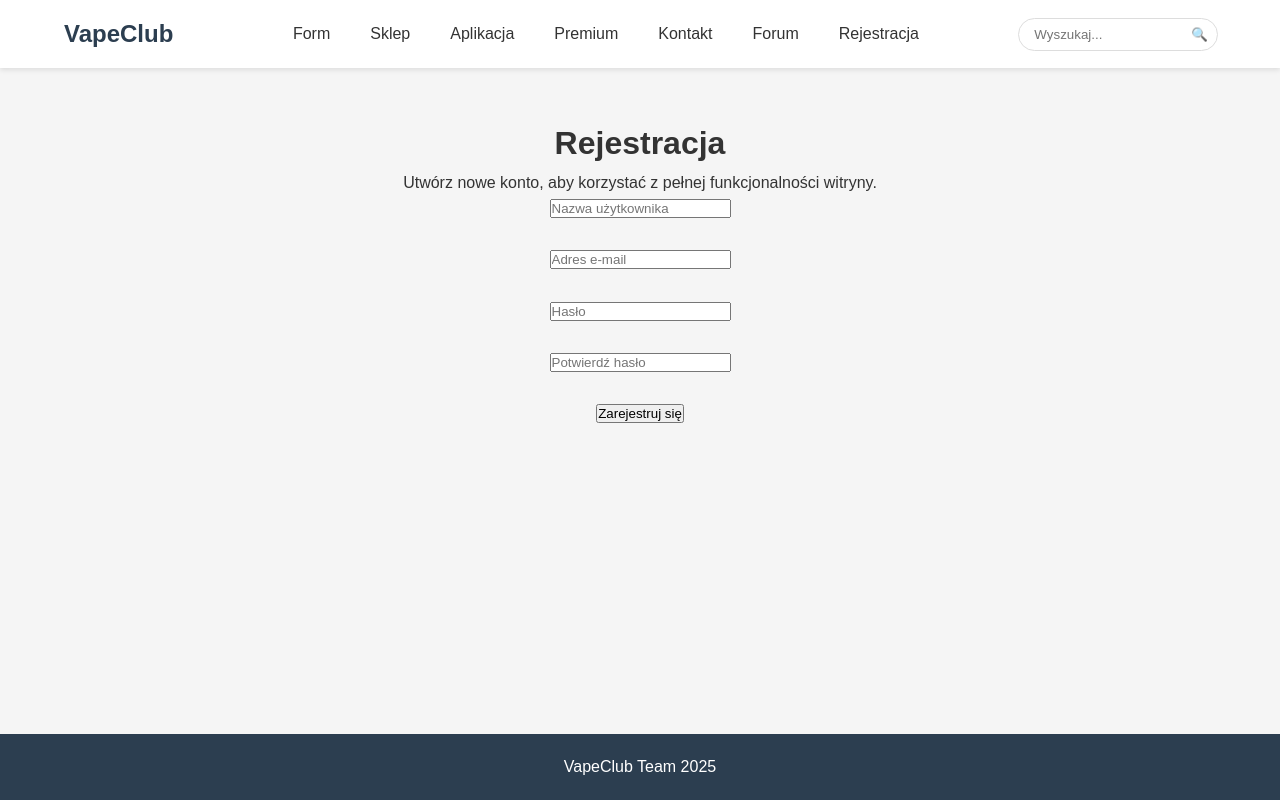
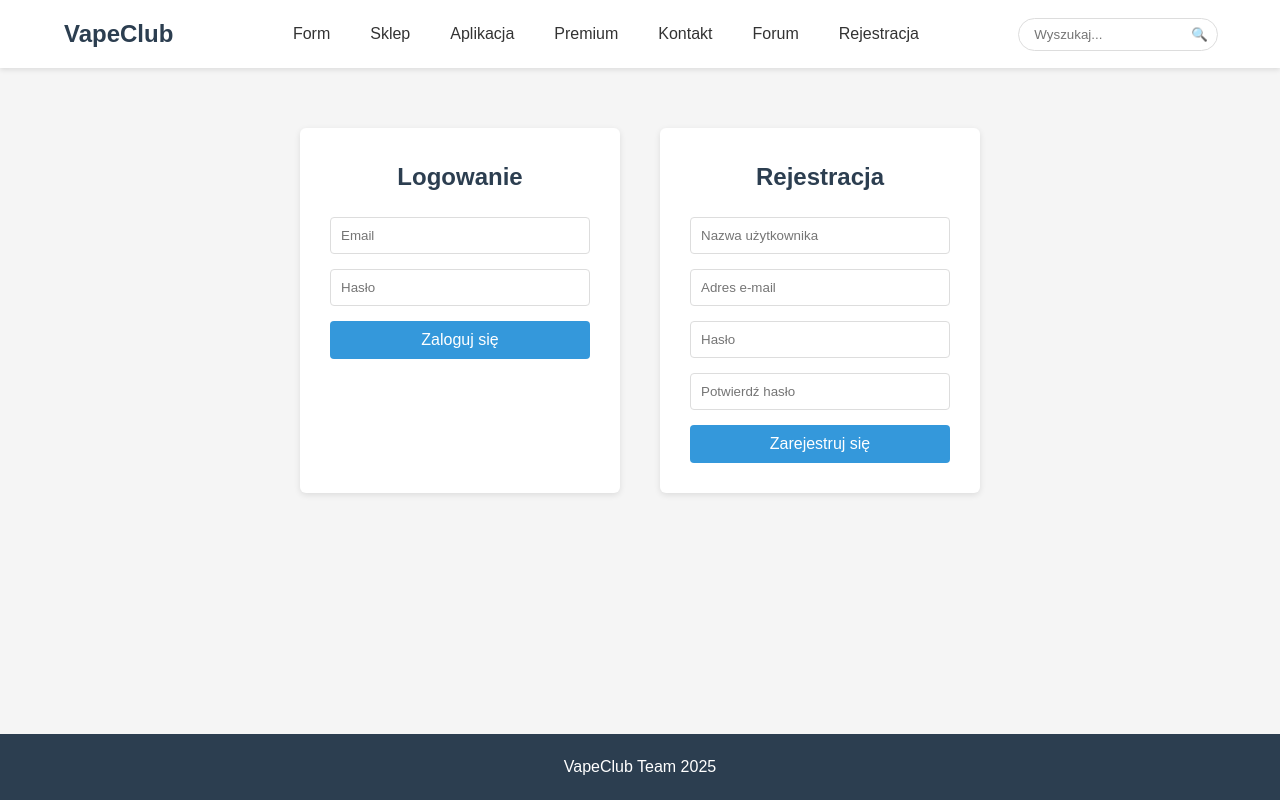
Before and after one commit to Cukrzyk05/Strona, a plain HTML site: page rejestracja.html in a window 1280 px wide. Drawn offline with Linux system fonts and the light colour scheme.

Commit message:
Update rejestracja.html

```diff
--- a/rejestracja.html
+++ b/rejestracja.html
@@ -3,12 +3,10 @@
 <head>
   <meta charset="UTF-8">
   <meta name="viewport" content="width=device-width, initial-scale=1">
-  <title>Rejestracja - VapeClub</title>
+  <title>Rejestracja / Logowanie - VapeClub</title>
   <style>
     * {
-      margin: 0;
-      padding: 0;
-      box-sizing: border-box;
+      margin: 0; padding: 0; box-sizing: border-box;
       font-family: Arial, sans-serif;
     }
     body {
@@ -22,82 +20,98 @@
       padding: 15px 0;
     }
     .container {
-      width: 90%;
-      max-width: 1200px;
+      width: 90%; max-width: 1200px;
       margin: 0 auto;
-      display: flex;
-      justify-content: space-between;
-      align-items: center;
+      display: flex; justify-content: space-between; align-items: center;
     }
     .logo {
-      font-size: 24px;
-      font-weight: bold;
-      color: #2c3e50;
-      text-decoration: none;
+      font-size: 24px; font-weight: bold;
+      color: #2c3e50; text-decoration: none;
       transition: color 0.3s;
     }
-    .logo:hover {
-      color: #3498db;
+    .logo:hover { color: #3498db; }
+    nav ul {
+      display: flex; list-style: none;
     }
-    nav ul {
-      display: flex;
-      list-style: none;
-    }
-    nav ul li {
-      margin-left: 20px;
-    }
+    nav ul li { margin-left: 20px; }
     nav ul li a {
-      text-decoration: none;
-      color: #333;
-      font-weight: 500;
-      padding: 5px 10px;
-      border-radius: 4px;
-      transition: all 0.3s;
+      text-decoration: none; color: #333; font-weight: 500;
+      padding: 5px 10px; border-radius: 4px; transition: all 0.3s;
     }
     nav ul li a:hover {
-      background-color: #f0f0f0;
-      color: #3498db;
+      background-color: #f0f0f0; color: #3498db;
     }
     .search-container {
-      display: flex;
-      align-items: center;
+      display: flex; align-items: center;
     }
     .search-input {
-      padding: 8px 15px;
-      border: 1px solid #ddd;
-      border-radius: 20px;
-      outline: none;
-      width: 200px;
+      padding: 8px 15px; border: 1px solid #ddd;
+      border-radius: 20px; outline: none; width: 200px;
       transition: width 0.3s;
     }
     .search-input:focus {
-      width: 250px;
-      border-color: #3498db;
+      width: 250px; border-color: #3498db;
     }
     .search-button {
-      background: none;
-      border: none;
-      cursor: pointer;
-      padding: 8px;
-      margin-left: -35px;
-      color: #777;
+      background: none; border: none; cursor: pointer;
+      padding: 8px; margin-left: -35px; color: #777;
+      transition: color 0.3s;
     }
-    .main-content {
-      padding: 50px 0;
+    .search-button:hover { color: #333; }
+
+    /* nowa sekcja z dwoma formularzami */
+    .auth-container {
+      display: flex;
+      justify-content: center;
+      gap: 40px;
+      padding: 60px 0;
+      flex-wrap: wrap;
+    }
+    .auth-box {
+      background: white;
+      padding: 30px;
+      border-radius: 6px;
+      box-shadow: 0 2px 6px rgba(0,0,0,0.1);
+      width: 320px;
+    }
+    .auth-box h2 {
+      margin-bottom: 20px;
+      color: #2c3e50;
       text-align: center;
     }
+    .auth-box input {
+      width: 100%;
+      padding: 10px;
+      margin-bottom: 15px;
+      border: 1px solid #ddd;
+      border-radius: 4px;
+    }
+    .auth-box button {
+      width: 100%;
+      padding: 10px;
+      background-color: #3498db;
+      border: none;
+      color: white;
+      border-radius: 4px;
+      cursor: pointer;
+      font-size: 16px;
+    }
+    .auth-box button:hover {
+      background-color: #2980b9;
+    }
+
     footer {
       background-color: #2c3e50;
       color: white;
       text-align: center;
       padding: 20px 0;
       position: fixed;
-      bottom: 0;
-      width: 100%;
+      bottom: 0; width: 100%;
     }
   </style>
 </head>
 <body>
+
   <header>
     <div class="container">
       <a href="index.html" class="logo">VapeClub</a>
@@ -119,16 +133,27 @@
     </div>
   </header>
 
-  <div class="main-content">
-    <h1>Rejestracja</h1>
-    <p>Utwórz nowe konto, aby korzystać z pełnej funkcjonalności witryny.</p>
-    <form>
-      <input type="text" placeholder="Nazwa użytkownika" required><br><br>
-      <input type="email" placeholder="Adres e-mail" required><br><br>
-      <input type="password" placeholder="Hasło" required><br><br>
-      <input type="password" placeholder="Potwierdź hasło" required><br><br>
-      <button type="submit">Zarejestruj się</button>
-    </form>
+  <div class="auth-container">
+    <!-- kolumna logowania -->
+    <div class="auth-box">
+      <h2>Logowanie</h2>
+      <form id="loginForm">
+        <input type="email" placeholder="Email" required>
+        <input type="password" placeholder="Hasło" required>
+        <button type="submit">Zaloguj się</button>
+      </form>
+    </div>
+    <!-- kolumna rejestracji -->
+    <div class="auth-box">
+      <h2>Rejestracja</h2>
+      <form id="registerForm">
+        <input type="text" placeholder="Nazwa użytkownika" required>
+        <input type="email" placeholder="Adres e-mail" required>
+        <input type="password" placeholder="Hasło" required>
+        <input type="password" placeholder="Potwierdź hasło" required>
+        <button type="submit">Zarejestruj się</button>
+      </form>
+    </div>
   </div>
 
   <footer>
@@ -136,16 +161,23 @@
   </footer>
 
   <script>
+    // obsługa wyszukiwarki
     document.querySelector('.search-button').addEventListener('click', function() {
-      const searchTerm = document.querySelector('.search-input').value;
-      if (searchTerm.trim() !== '') {
-        alert('Wyszukiwanie: ' + searchTerm);
-      }
+      const term = document.querySelector('.search-input').value;
+      if (term.trim()) alert('Wyszukiwanie: ' + term);
     });
     document.querySelector('.search-input').addEventListener('keypress', function(e) {
-      if (e.key === 'Enter') {
-        document.querySelector('.search-button').click();
-      }
+      if (e.key === 'Enter') document.querySelector('.search-button').click();
+    });
+
+    // (opcjonalnie) obsługa submitów
+    document.getElementById('loginForm').addEventListener('submit', function(e) {
+      e.preventDefault();
+      alert('Zalogowano: ' + this.querySelector('input[type="email"]').value);
+    });
+    document.getElementById('registerForm').addEventListener('submit', function(e) {
+      e.preventDefault();
+      alert('Zarejestrowano: ' + this.querySelector('input[type="email"]').value);
     });
   </script>
 </body>
```
